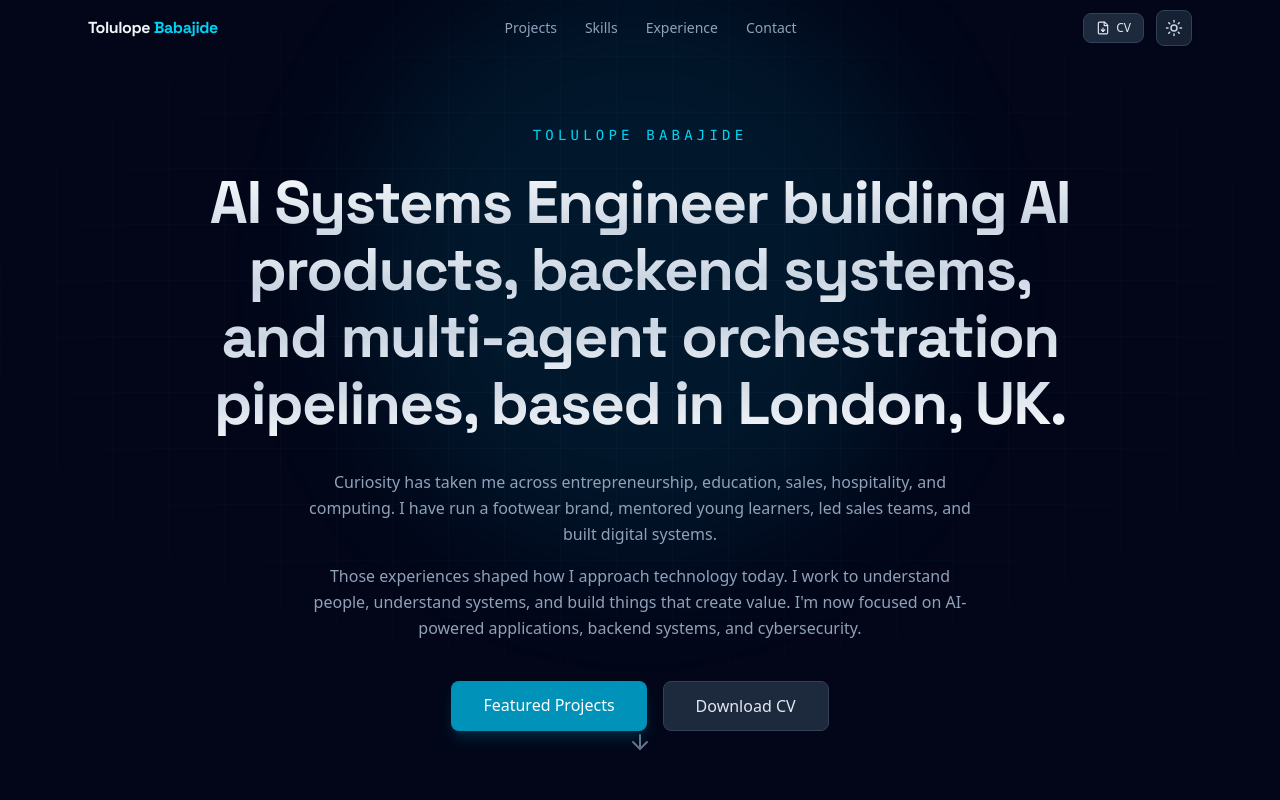
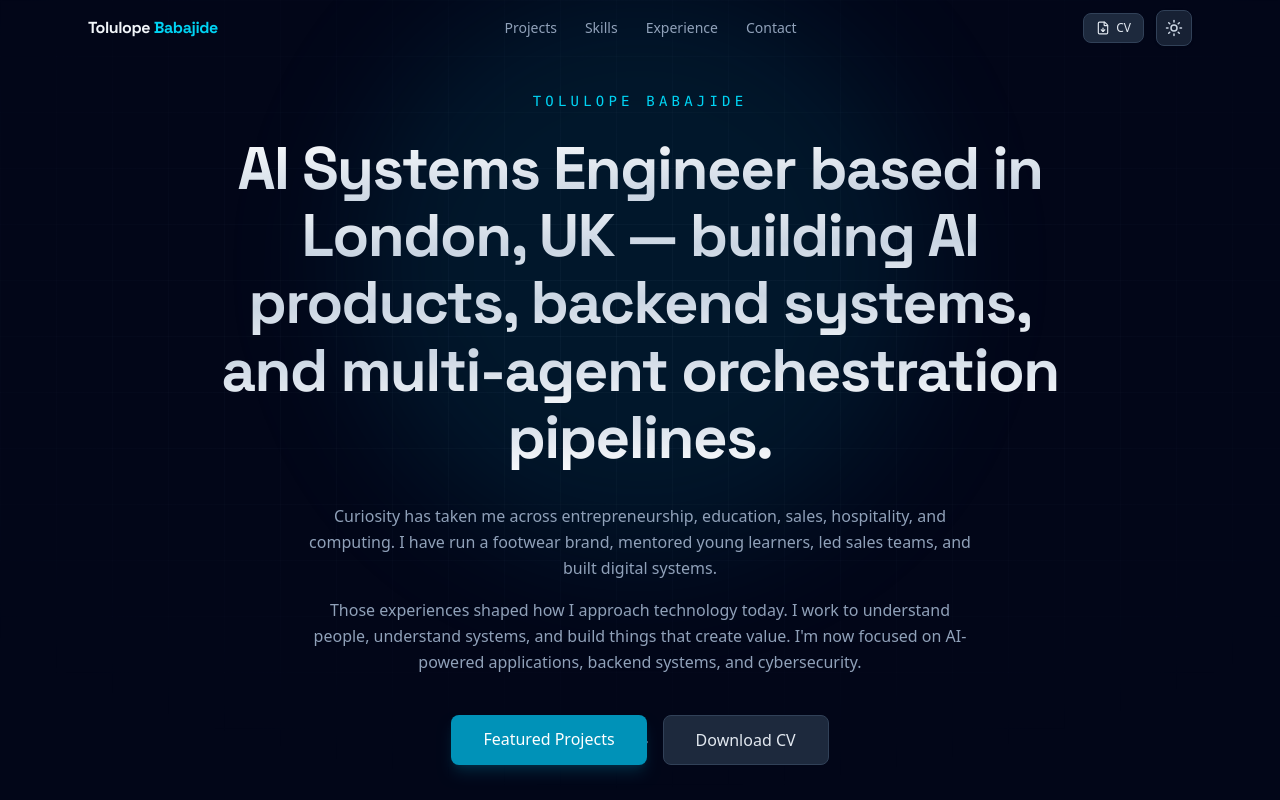
Before and after one commit to TolulopeBabajide/portfolio-website, a React (Vite) app: page / in a window 1280 px wide. Shown: the top 800 px of the page. Built offline with nearby package versions, Linux system fonts and the light colour scheme.

Commit message:
fix(seo): L-16 place AI Systems Engineer adjacent to London in h1

```diff
--- a/src/content/roles.js
+++ b/src/content/roles.js
@@ -13,7 +13,7 @@ export const ROLES = {
     seoDescription:
       'Tolulope Babajide is an AI Systems Engineer based in London, UK, building production-grade AI products, backend systems, and multi-agent orchestration pipelines.',
     heroHeadline:
-      'AI Systems Engineer building AI products, backend systems, and multi-agent orchestration pipelines, based in London, UK.',
+      'AI Systems Engineer based in London, UK — building AI products, backend systems, and multi-agent orchestration pipelines.',
     heroSubCopy: [
       'Curiosity has taken me across entrepreneurship, education, sales, hospitality, and computing. I have run a footwear brand, mentored young learners, led sales teams, and built digital systems.',
       "Those experiences shaped how I approach technology today. I work to understand people, understand systems, and build things that create value. I'm now focused on AI-powered applications, backend systems, and cybersecurity.",
```
Also changed, not shown: 2 other files (tests, documents, lock files or other folders).
